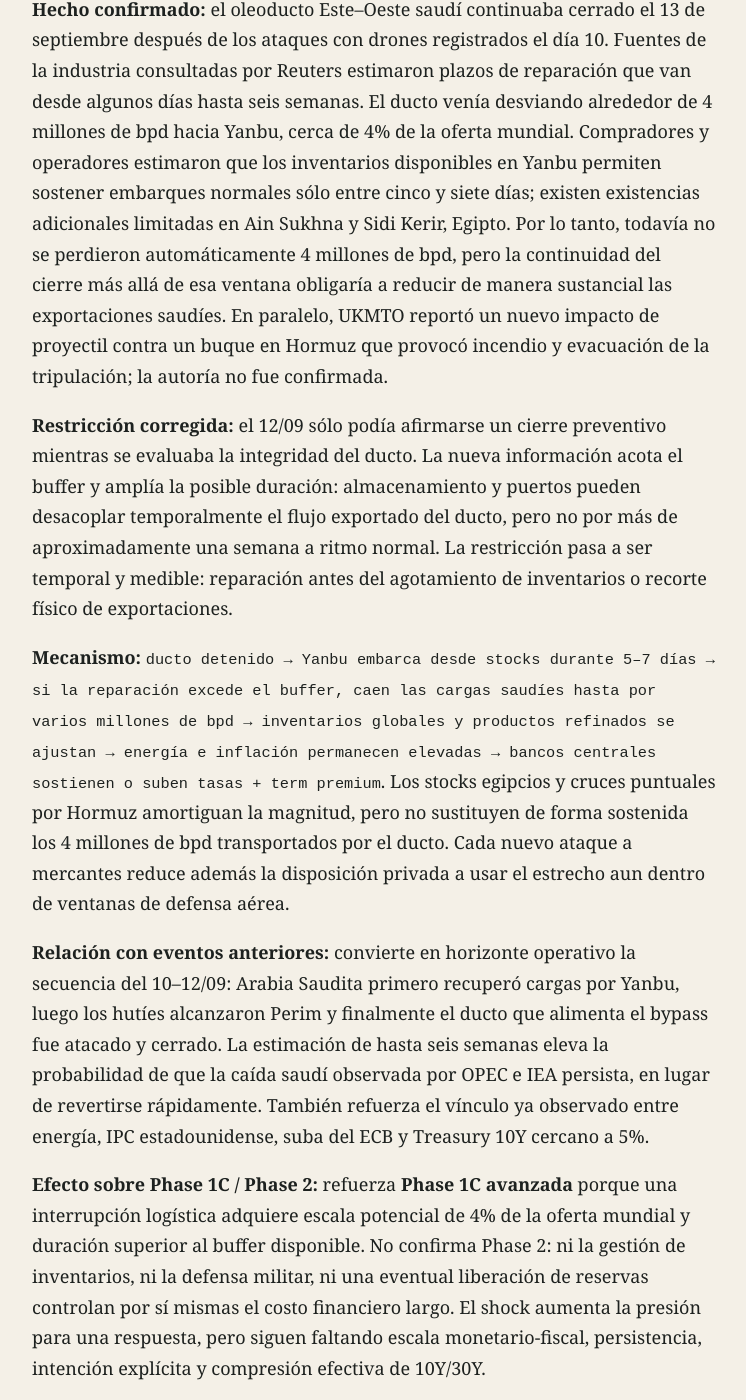
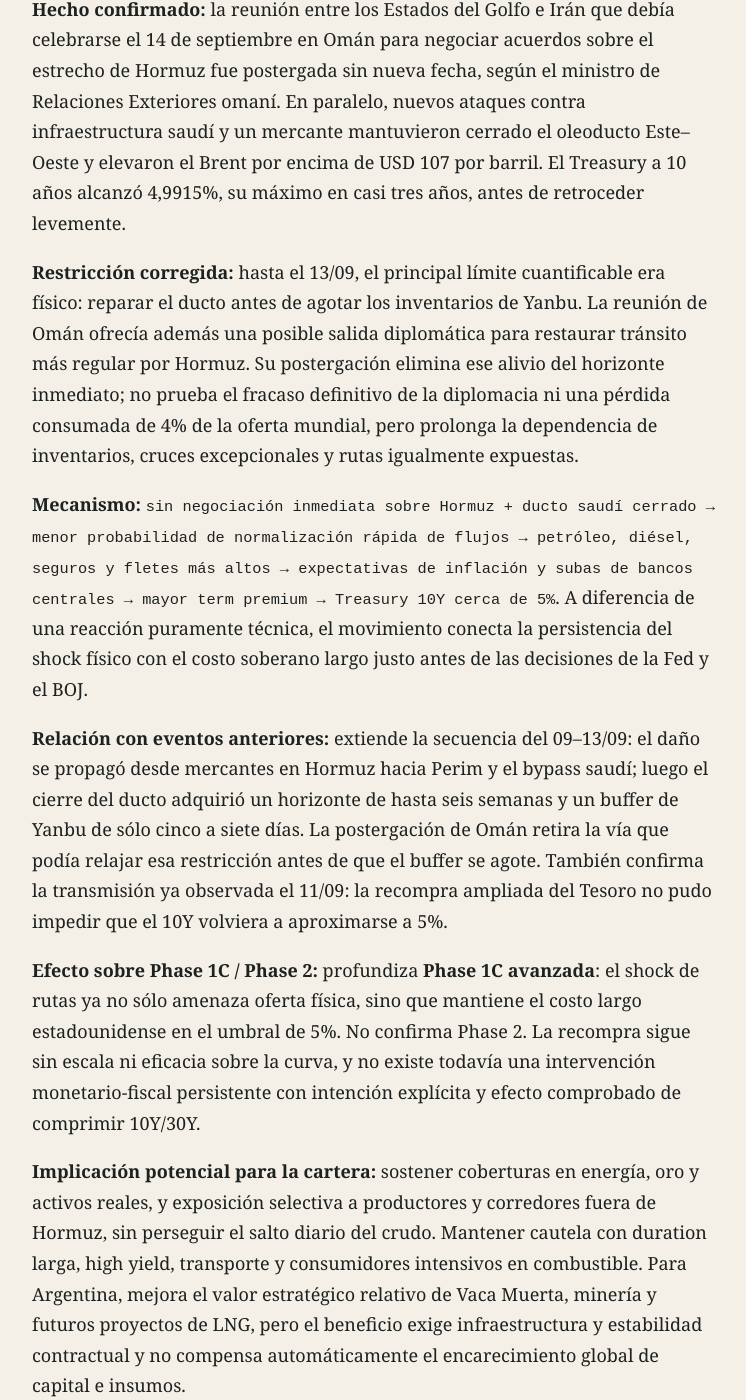
Before and after one commit to facundocabrera/plano-global, a Jekyll site: the page built from agent/eventos.md, in a window 1280 px wide and 1400 px high, scrolled down 3134 px. Shown: the whole window, without its empty margins (255-1001 px from the left). Built offline with Jekyll 4.4.1, drawn with Linux system fonts in a browser that asks for light colours; our own code applies the rules of GitHub Pages for plain Markdown files; some of the changed text lies outside the part shown.

Commit message:
Actualizar Event Ledger consolidado al 14 de septiembre de 2026

```diff
--- a/agent/eventos.md
+++ b/agent/eventos.md
@@ -52,6 +52,31 @@ El oro se monitorea como variable monetaria y no solo como commodity o precio de
 ---
 
 ## Eventos consolidados
+
+### 2026-09-14 — Se posterga la negociación sobre Hormuz y el shock energético vuelve a transmitirse al Treasury 10Y
+
+**Hecho confirmado:** la reunión entre los Estados del Golfo e Irán que debía celebrarse el 14 de septiembre en Omán para negociar acuerdos sobre el estrecho de Hormuz fue postergada sin nueva fecha, según el ministro de Relaciones Exteriores omaní. En paralelo, nuevos ataques contra infraestructura saudí y un mercante mantuvieron cerrado el oleoducto Este–Oeste y elevaron el Brent por encima de USD 107 por barril. El Treasury a 10 años alcanzó 4,9915%, su máximo en casi tres años, antes de retroceder levemente.
+
+**Restricción corregida:** hasta el 13/09, el principal límite cuantificable era físico: reparar el ducto antes de agotar los inventarios de Yanbu. La reunión de Omán ofrecía además una posible salida diplomática para restaurar tránsito más regular por Hormuz. Su postergación elimina ese alivio del horizonte inmediato; no prueba el fracaso definitivo de la diplomacia ni una pérdida consumada de 4% de la oferta mundial, pero prolonga la dependencia de inventarios, cruces excepcionales y rutas igualmente expuestas.
+
+**Mecanismo:** `sin negociación inmediata sobre Hormuz + ducto saudí cerrado → menor probabilidad de normalización rápida de flujos → petróleo, diésel, seguros y fletes más altos → expectativas de inflación y subas de bancos centrales → mayor term premium → Treasury 10Y cerca de 5%`. A diferencia de una reacción puramente técnica, el movimiento conecta la persistencia del shock físico con el costo soberano largo justo antes de las decisiones de la Fed y el BOJ.
+
+**Relación con eventos anteriores:** extiende la secuencia del 09–13/09: el daño se propagó desde mercantes en Hormuz hacia Perim y el bypass saudí; luego el cierre del ducto adquirió un horizonte de hasta seis semanas y un buffer de Yanbu de sólo cinco a siete días. La postergación de Omán retira la vía que podía relajar esa restricción antes de que el buffer se agote. También confirma la transmisión ya observada el 11/09: la recompra ampliada del Tesoro no pudo impedir que el 10Y volviera a aproximarse a 5%.
+
+**Efecto sobre Phase 1C / Phase 2:** profundiza **Phase 1C avanzada**: el shock de rutas ya no sólo amenaza oferta física, sino que mantiene el costo largo estadounidense en el umbral de 5%. No confirma Phase 2. La recompra sigue sin escala ni eficacia sobre la curva, y no existe todavía una intervención monetario-fiscal persistente con intención explícita y efecto comprobado de comprimir 10Y/30Y.
+
+**Implicación potencial para la cartera:** sostener coberturas en energía, oro y activos reales, y exposición selectiva a productores y corredores fuera de Hormuz, sin perseguir el salto diario del crudo. Mantener cautela con duration larga, high yield, transporte y consumidores intensivos en combustible. Para Argentina, mejora el valor estratégico relativo de Vaca Muerta, minería y futuros proyectos de LNG, pero el beneficio exige infraestructura y estabilidad contractual y no compensa automáticamente el encarecimiento global de capital e insumos.
+
+**Evidencia pendiente:** nueva fecha, participantes y condiciones de la reunión de Omán; apertura de un corredor comercial verificable por Hormuz; informe técnico y reapertura parcial o total del oleoducto saudí; nominaciones y entregas efectivas de Saudi Aramco a refinadores asiáticos; agotamiento de inventarios en Yanbu; tránsito, seguros y fletes; respuesta de OPEC+, IEA y reservas estratégicas; persistencia del Brent y del diésel; decisiones de Fed y BOJ; y permanencia del Treasury 10Y sobre 5% después de esas decisiones.
+
+**Fuentes:**
+
+- https://www.reuters.com/world/middle-east/oman-meeting-between-gulf-states-iran-postponed-omani-foreign-minister-says-2026-09-13/
+- https://www.reuters.com/business/energy/oil-prices-jump-more-than-3-after-new-strikes-saudi-strait-hormuz-2026-09-13/
+- https://www.reuters.com/markets/us/global-markets-technicals-graphic-2026-09-14/
+- https://www.reuters.com/business/energy/asian-refiners-awaiting-word-saudi-shipments-expect-tighter-supply-2026-09-14/
+
+---
 
 ### 2026-09-13 — El cierre del oleoducto saudí pasa de pausa precautoria a riesgo de retirar 4% de la oferta mundial
 
```
